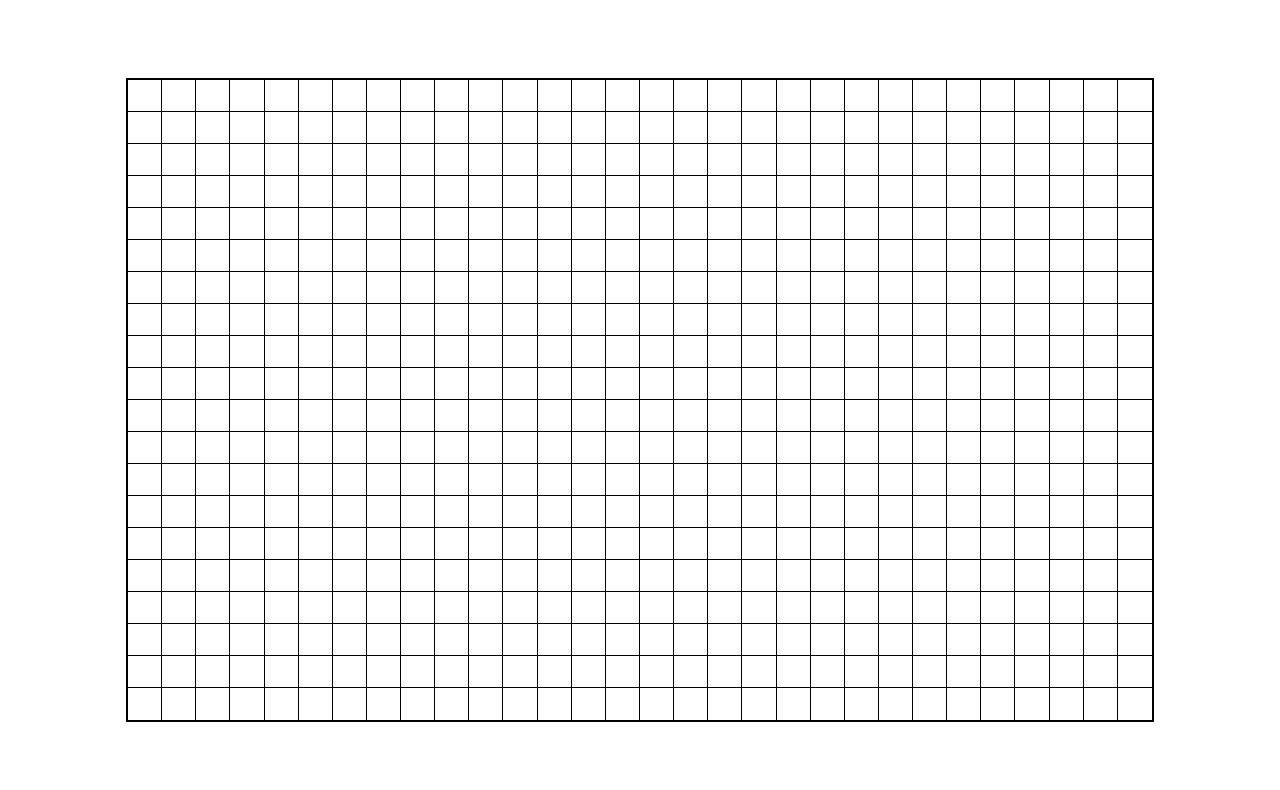
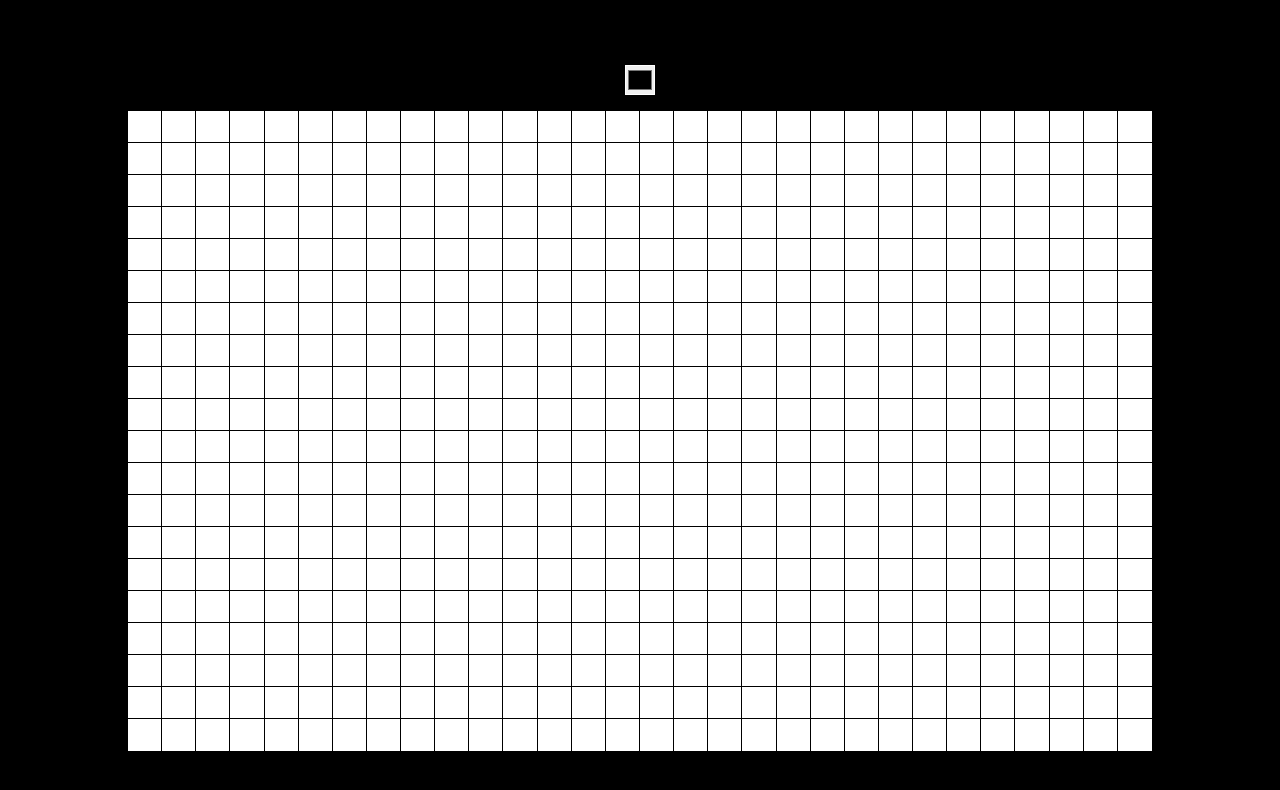
Before and after one commit to lariskovski/pixel-art-maker, a React (Create React App) app in the folder pixel-art/: page / in a window 1280 px wide. Shown: the top 790 px of the page. Built offline with nearby package versions, Linux system fonts and the light colour scheme.

Commit message:
Add color picker

```diff
--- a/pixel-art/src/App.js
+++ b/pixel-art/src/App.js
@@ -1,5 +1,6 @@
 
 import Grid from './components/Grid';
+import ColorPicker from './components/ColorPicker';
 import useStyles from './App.styles';
 
 
@@ -7,6 +8,7 @@ function App() {
   const classes = useStyles();
   return (
     <div className={classes.app}>
+        <ColorPicker />
         <Grid />
     </div>
   );
--- a/pixel-art/src/App.styles.js
+++ b/pixel-art/src/App.styles.js
@@ -3,6 +3,7 @@ import { createUseStyles } from 'react-jss';
 export default createUseStyles({
   app: {
     display: 'flex',
+    flexDirection: 'column',
     width: '100%',
     height: '100%',
     justifyContent: 'center',
--- /dev/null
+++ b/pixel-art/src/components/ColorPicker.js
@@ -0,0 +1,12 @@
+
+import useStyles from './ColorPicker.styles';
+
+
+const ColorPicker = () => {
+    const classes = useStyles();
+    return (
+        <input className={classes.colorPicker} type="color" />
+    )
+};
+
+export default ColorPicker;
--- /dev/null
+++ b/pixel-art/src/components/ColorPicker.styles.js
@@ -0,0 +1,14 @@
+import { createUseStyles } from 'react-jss';
+
+export default createUseStyles({
+  colorPicker: {
+    margin: '1rem',
+    padding: '0',
+    width: '30px',
+    height: '30px',
+    outline: 'none',
+    border: '1px solid white',
+    cursor: 'pointer'
+},
+
+});
--- a/pixel-art/src/index.css
+++ b/pixel-art/src/index.css
@@ -8,6 +8,7 @@ body {
   width: 100vw;
   height: 100vh;
   overflow: hidden;
+  background-color: black;
 }
 
 
```
